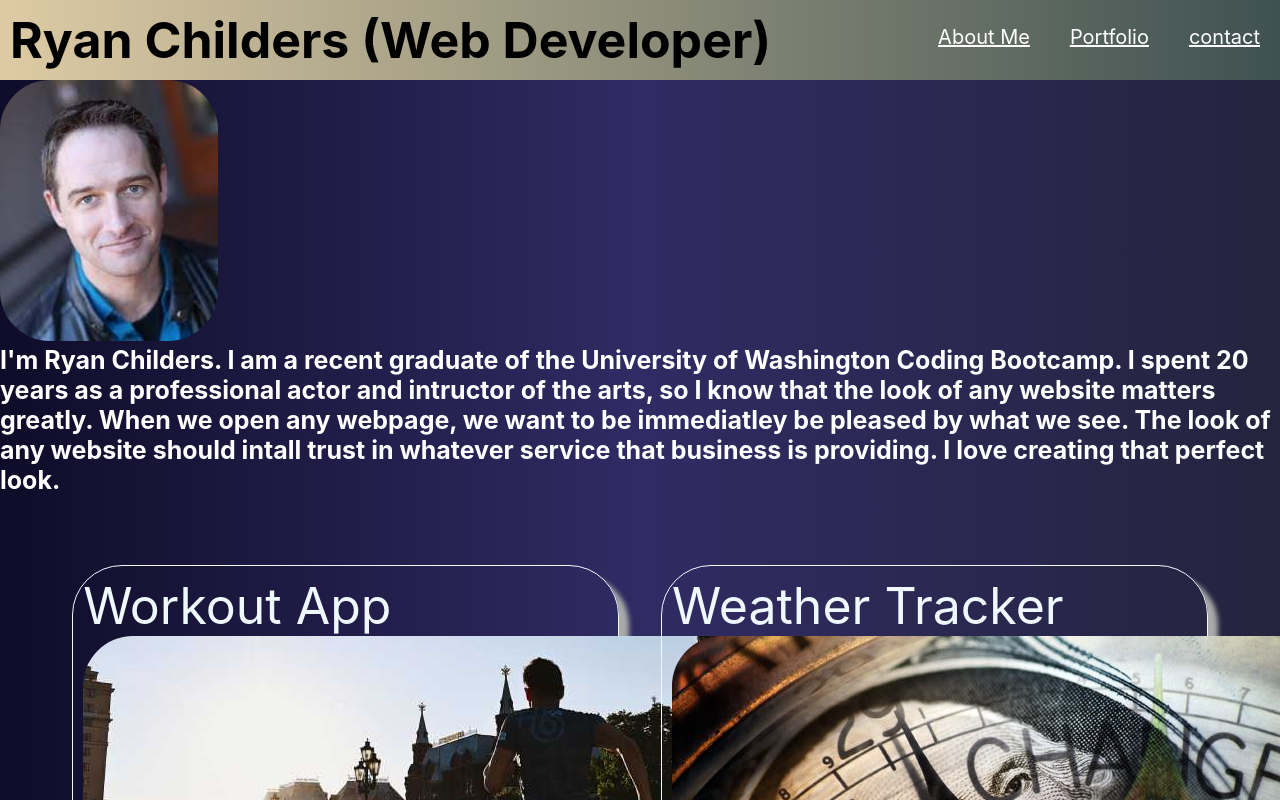
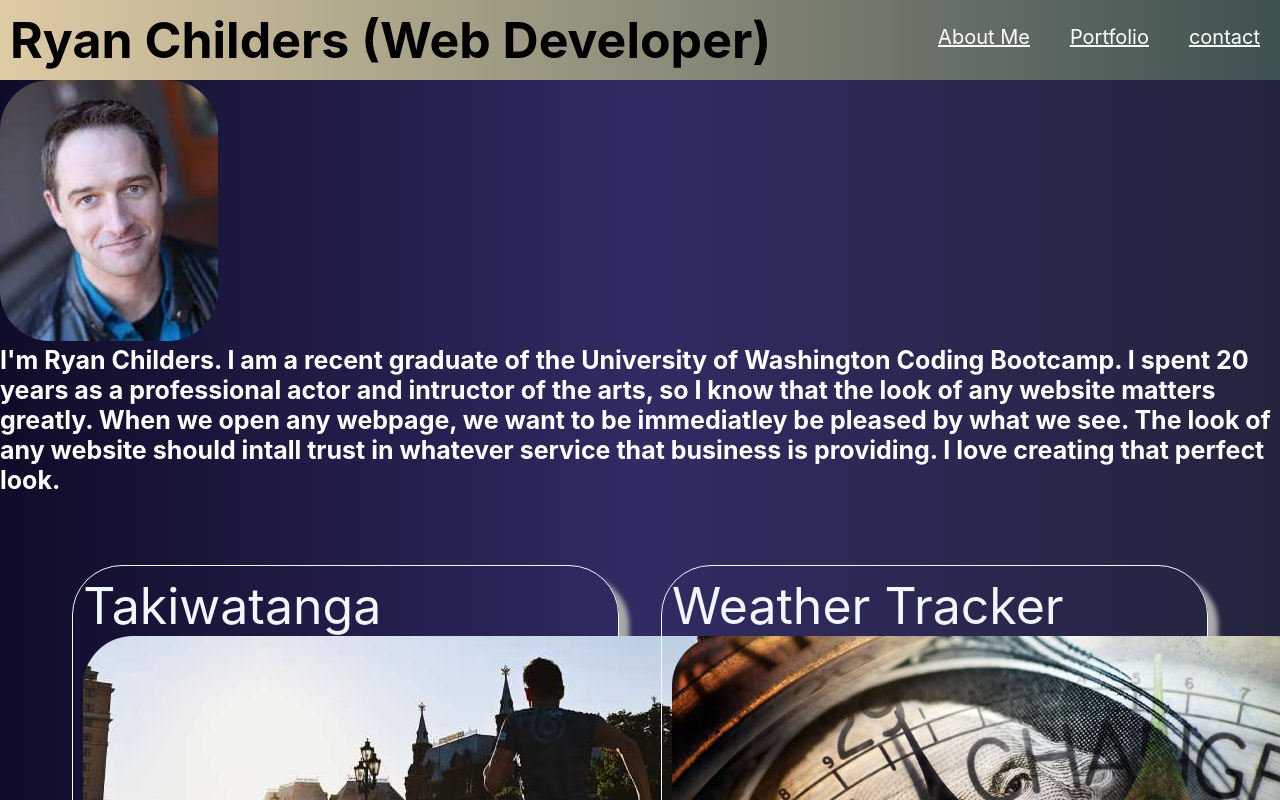
Before and after one commit to Childy77/Ryan-Childers-Website-Portfolio, a React (Create React App) app: page / in a window 1280 px wide. Shown: the top 800 px of the page. Built offline with nearby package versions, Linux system fonts and the light colour scheme.

Commit message:
changed webpage

```diff
--- a/src/components/work.js
+++ b/src/components/work.js
@@ -9,8 +9,8 @@ const Works = [
 
     // Add URL Links
     {
-        worksHeader: "Workout App",
-        workslink: "https://workout.app",
+        worksHeader: "Takiwatanga",
+        workslink: "https://intense-cove-24151.herokuapp.com/",
         image: Workout,
         description: "A man running"
     },
```
